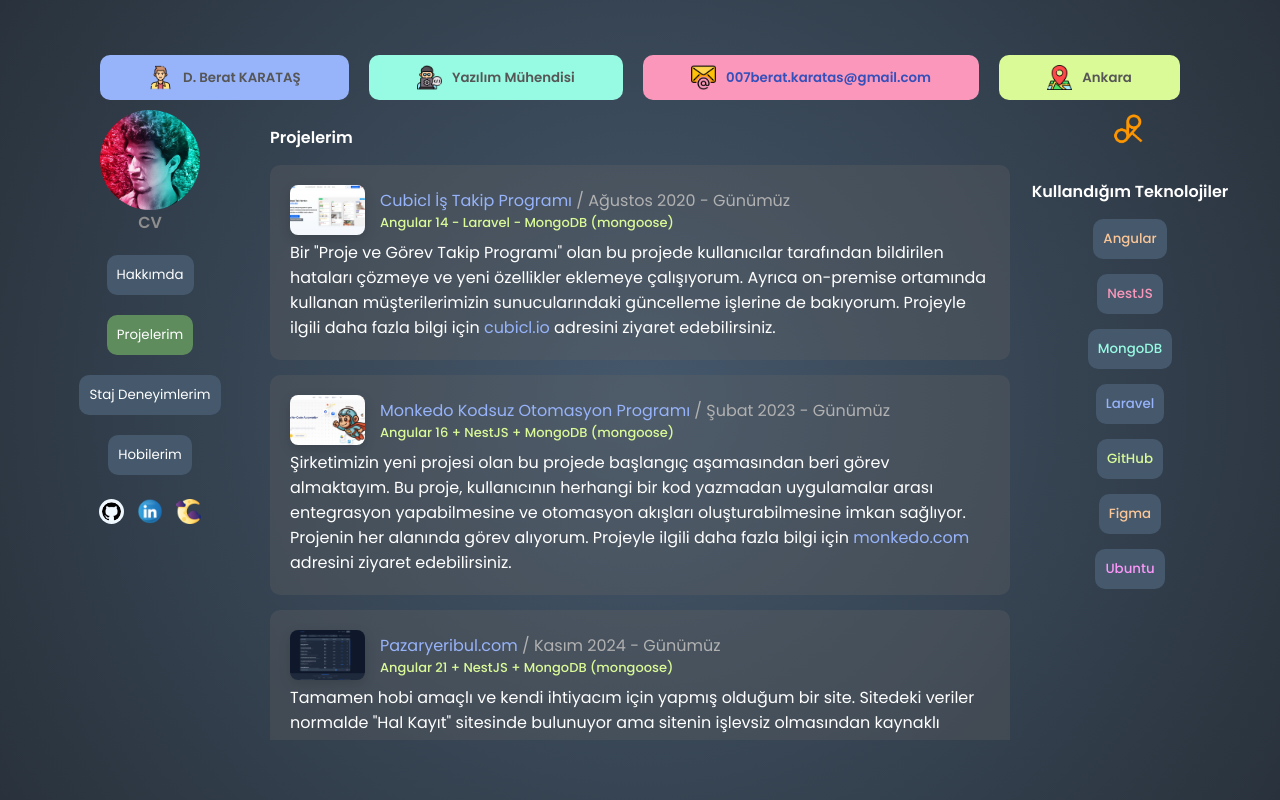
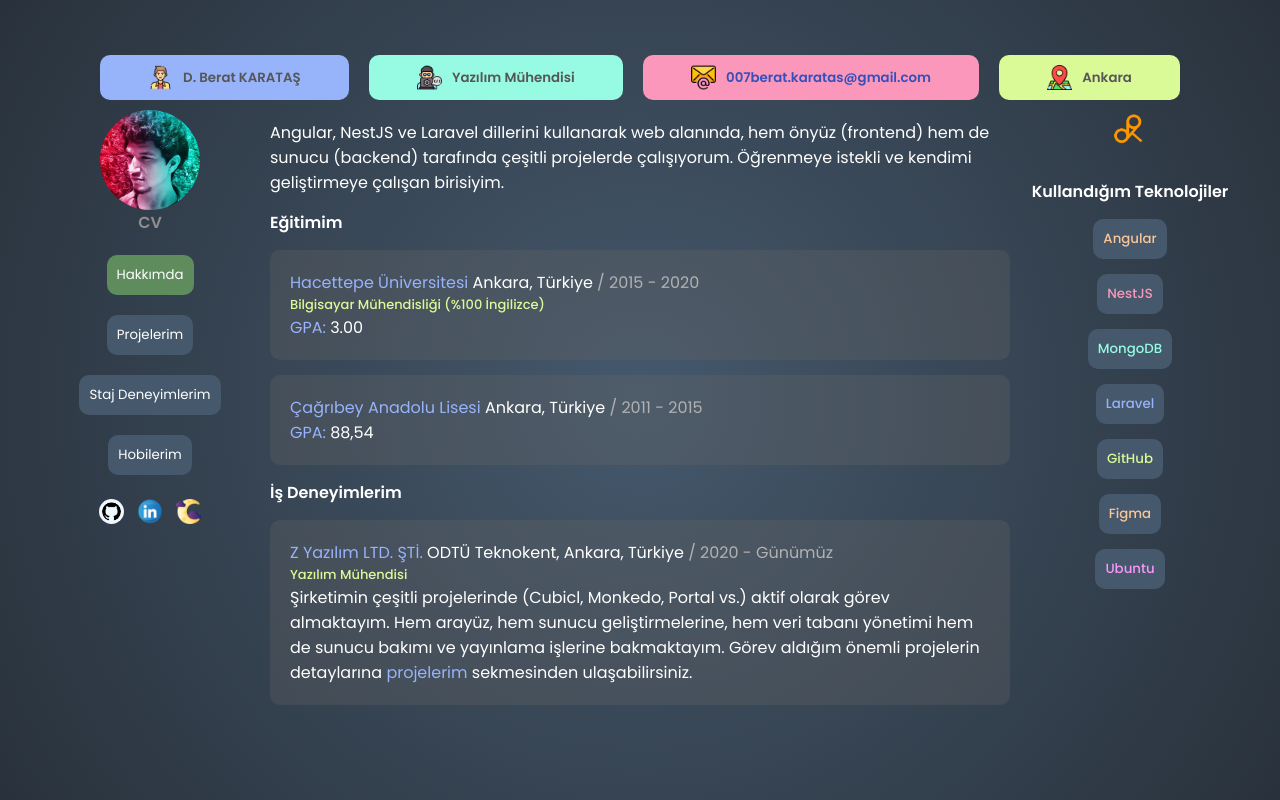
Before and after one commit to BeratKARATAS53/portfolio, an Angular app: page / in a window 1280 px wide. Built offline with nearby package versions, Linux system fonts and the light colour scheme.

Commit message:
One update

```diff
--- a/src/app/app.component.ts
+++ b/src/app/app.component.ts
@@ -8,7 +8,7 @@
 	styleUrls: ['./app.component.scss']
 })
 export class AppComponent {
-	activeTab = 'projects';
+	activeTab = 'home';
 	activeTheme = 'dark';
 
 	selectedImage: string | null = null;
```
